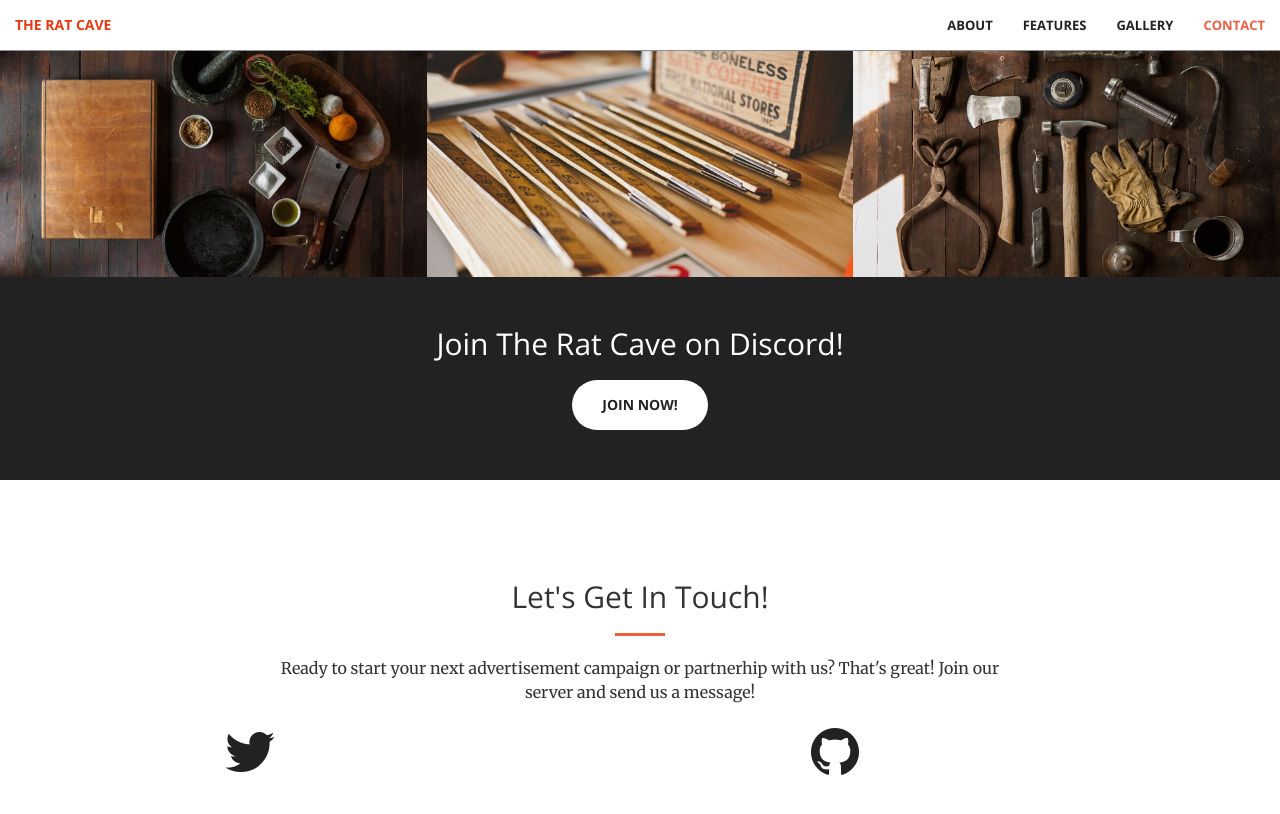
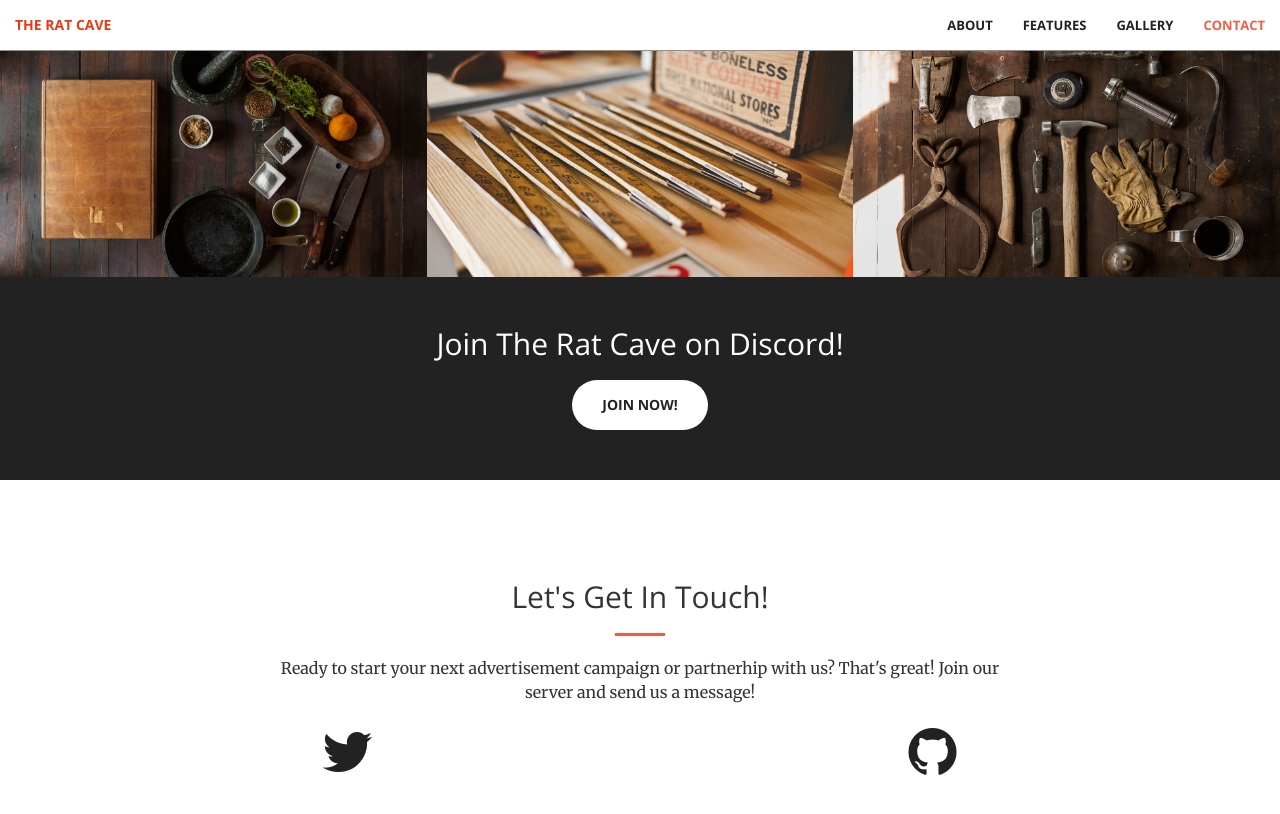
Before and after one commit to vdchoi/theratcave.github.io, a Jekyll site: the page built from index.html, in a window 1280 px wide and 900 px high, scrolled down 1957 px. Shown: the top 814 px of the window. Built offline with Jekyll 4.4.1, drawn with Linux system fonts in a browser that asks for light colours.

Commit message:
Fix typos

```diff
--- a/_includes/contact.html
+++ b/_includes/contact.html
@@ -6,7 +6,7 @@
                 <hr class="primary">
                 <p>Ready to start your next advertisement campaign or partnerhip with us? That's great! Join our server and send us a message!</p>
             </div>
-        <div class="col-lg-2 col-lg-offset-1 text-center">
+        <div class="col-lg-2 col-lg-offset-2 text-center">
             <a href="https://discord.gg/theratcave">
                 <i class="fa fa-twitter fa-3x wow bounceIn" data-wow-delay=".1s"></i>
                 <p>{{ site.twitter_username }}</p>
@@ -14,7 +14,7 @@
         </div>
         <div class="col-lg-2 col-lg-offset-1 text-center">
             <a href="https://discord.gg/theratcave">
-            <i class="fa fab-discord fa-3x wow bounceIn" data-wow-delay=".1s"></i>
+            <i class="fab fa-discord fa-3x wow bounceIn" data-wow-delay=".1s"></i>
                 <p>{{ site.email }}</p>
             </a>
         </div>
```
